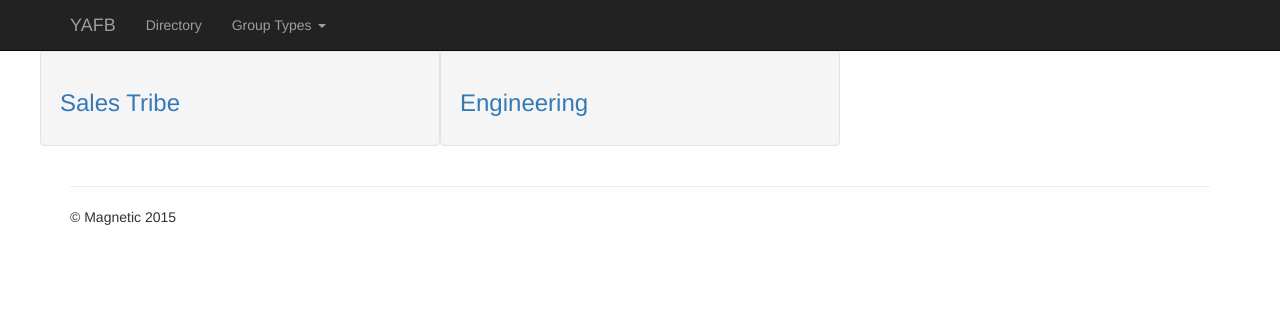
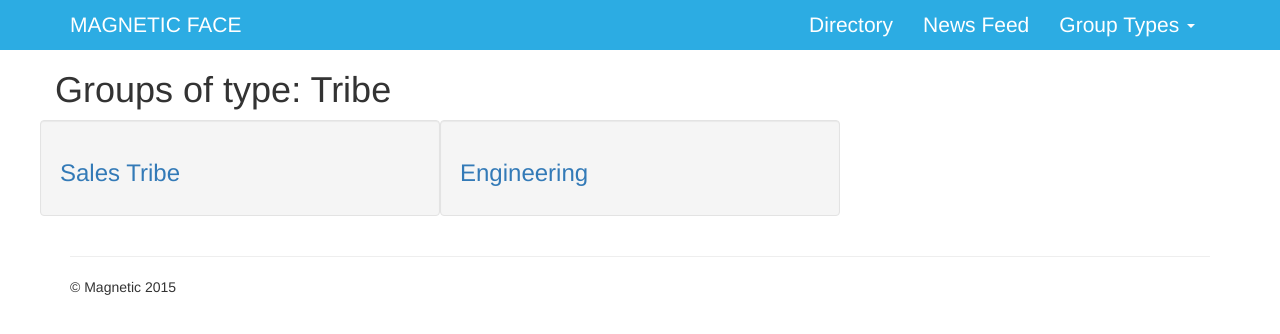
Before and after one commit to JuJu227/YAFB, a Django app: page /directory/type/1/ in a window 1280 px wide. Shown: the top 334 px of the page. Run offline with Django 3.2, Linux system fonts and the light colour scheme; data comes from the database, SQL or seed files in the repository; some libraries are stand-ins or nearby versions.

Commit message:
custom style started

```diff
--- /dev/null
+++ b/directory/static/css/custom.css
@@ -0,0 +1,15 @@
+.navbar {
+	background-color: #2CACE3;
+	border: none;
+}
+
+.navbar-inverse .navbar-nav>li>a {
+	color: white;
+	font-size: 1.5em;
+	float: right;
+}
+
+.navbar-inverse .navbar-brand {
+	color: white;
+	font-size: 1.5em;
+}
--- a/directory/templates/base.html
+++ b/directory/templates/base.html
@@ -16,6 +16,7 @@
     <link href="/static/css/bootstrap.min.css" rel="stylesheet">
 
     <!-- Custom styles for this template -->
+    <link href="/static/css/custom.css" rel="stylesheet">
     <link href="/static/css/jumbotron.css" rel="stylesheet">
 
     <!-- Just for debugging purposes. Don't actually copy these 2 lines! -->
@@ -40,11 +41,12 @@
             <span class="icon-bar"></span>
             <span class="icon-bar"></span>
           </button>
-          <a class="navbar-brand" href="#">YAFB</a>
+          <a class="navbar-brand" href="#">MAGNETIC FACE</a>
         </div>
-        <div id="navbar" class="navbar-collapse collapse">
+        <div id="navbar" class="navbar-collapse collapse navbar-right">
           <ul class="nav navbar-nav">
             <li><a href="/directory">Directory</a></li>
+            <li><a href="/news-feed">News Feed</a></li>
             <li class="dropdown">
               <a href="#" class="dropdown-toggle" data-toggle="dropdown" role="button" aria-haspopup="true" aria-expanded="false">Group Types <span class="caret"></span></a>
               <ul class="dropdown-menu">
@@ -57,6 +59,10 @@
     </nav>
 
     <div class="container">
+
+      <div class="row">
+        {% block headerblock %}{% endblock %}
+      </div>
 
       <div class="row">
         {% block content %}{% endblock %}
--- a/directory/templates/directory/index.html
+++ b/directory/templates/directory/index.html
@@ -8,6 +8,11 @@
 	{% else %}
 	    <p>No types are available.</p>
 	{% endif %}
+{% endblock %}
+
+
+{% block headerblock %}
+	<h1>{{ header }}</h1>
 {% endblock %}
 
 
--- a/directory/templates/directory/type.html
+++ b/directory/templates/directory/type.html
@@ -1,4 +1,8 @@
 {% extends 'base.html' %}
+
+{% block headerblock %}
+	<h1>{{ header }}</h1>
+{% endblock %}
 
 {% block content %}
 	{% if groups %}
--- a/directory/views.py
+++ b/directory/views.py
@@ -13,6 +13,7 @@ def index(request):
         'employees': employees,
         'groups': groups,
         'types': types,
+        'header': "Directory",
     })
     return HttpResponse(template.render(context))
 
@@ -36,9 +37,12 @@ def group_detail(request, group_id):
 
 def type_list(request, type_id):
 	groups = GroupProfile.objects.filter(type=type_id)
+	type = Type.objects.get(pk=type_id)
+	header = "Groups of type: %s" % type
 	template = loader.get_template('directory/type.html')
 	context = RequestContext(request, {
         'groups': groups,
+        'header': header,
     })
 
 	return HttpResponse(template.render(context))
```
